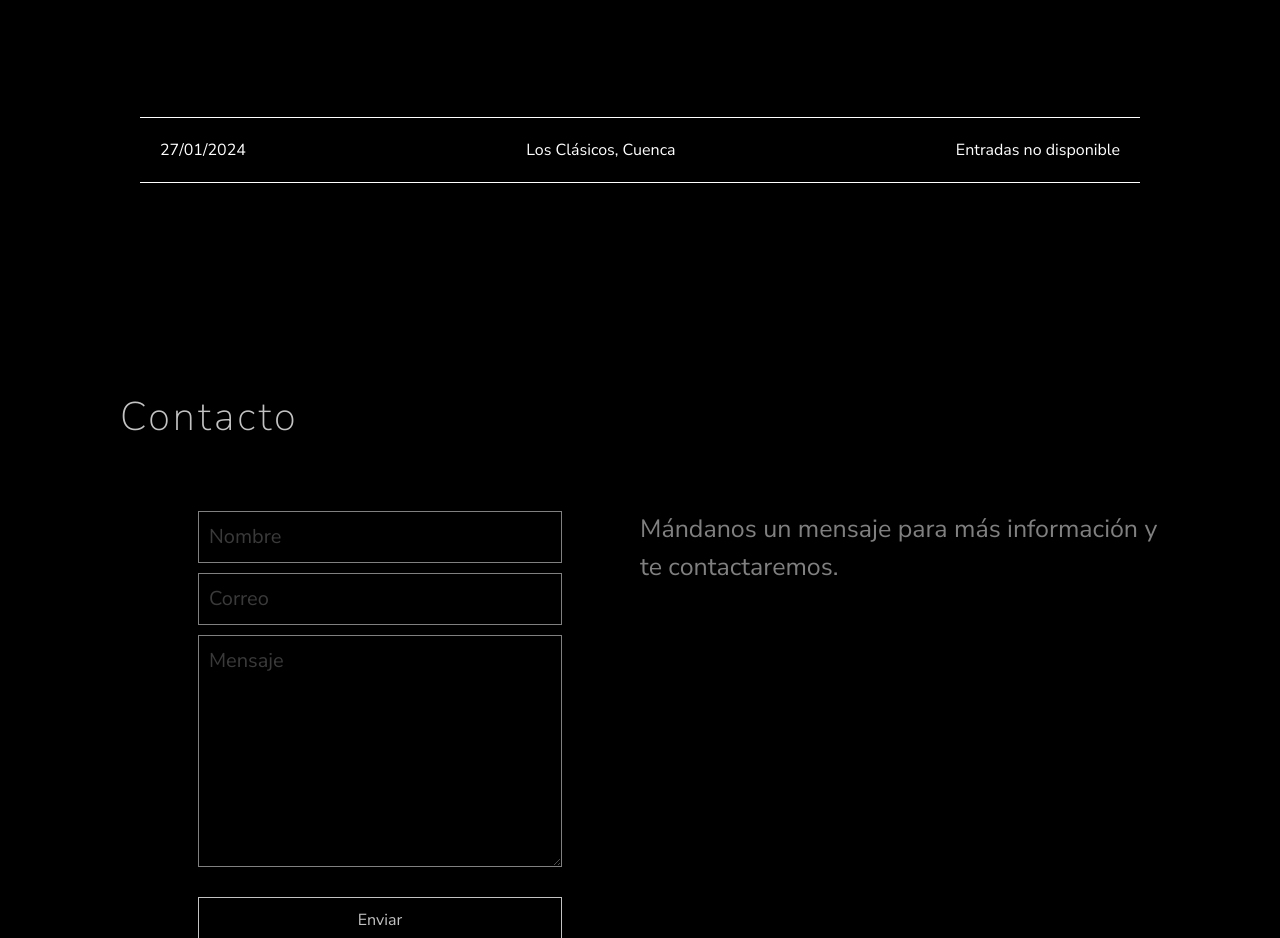
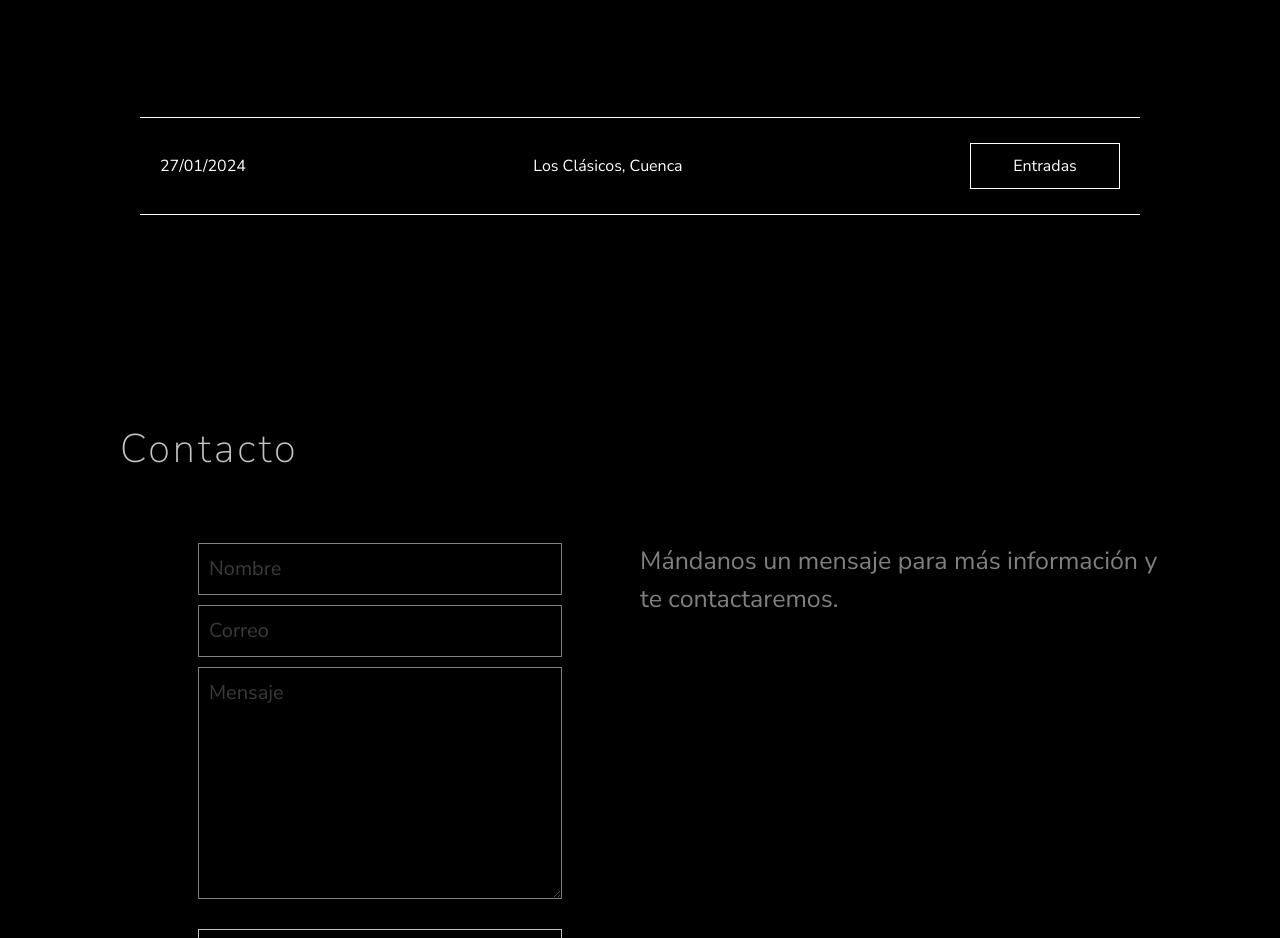
Before and after one commit to JackCaldwellNichols/hot-deluge, a React (Vite) app in the folder hotDeluge/: page / in a window 1280 px wide. Shown: the part 4720-5658 px from the top of the page. Built offline with nearby package versions, Linux system fonts and the light colour scheme.

Commit message:
cuenca gig

```diff
--- a/hotDeluge/src/data.js
+++ b/hotDeluge/src/data.js
@@ -127,8 +127,8 @@ export const shows = [
     id: 1,
     name: "Los Clásicos, Cuenca",
     date: "27/01/2024",
-    price1: "TBC",
+    price1: "9",
     price2: "TBC",
-    link: "",
+    link: "https://www.woutick.es/evento/26652/entradas-hot-deluge-en-los-clasicos-cuenca-27-enero?busqueda=hot%20deluge&place=31859&date=27-01-2024&time=22:30&showId=45732",
   },
 ];
```
